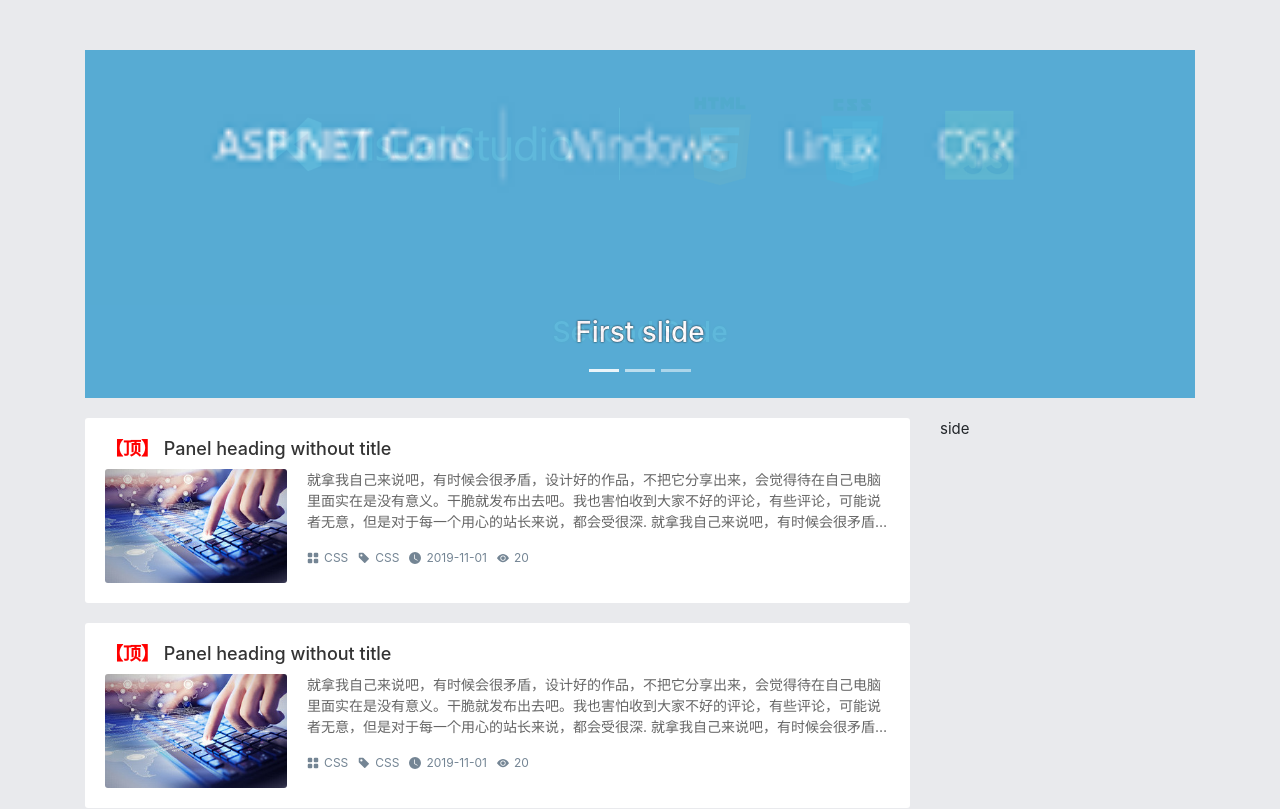
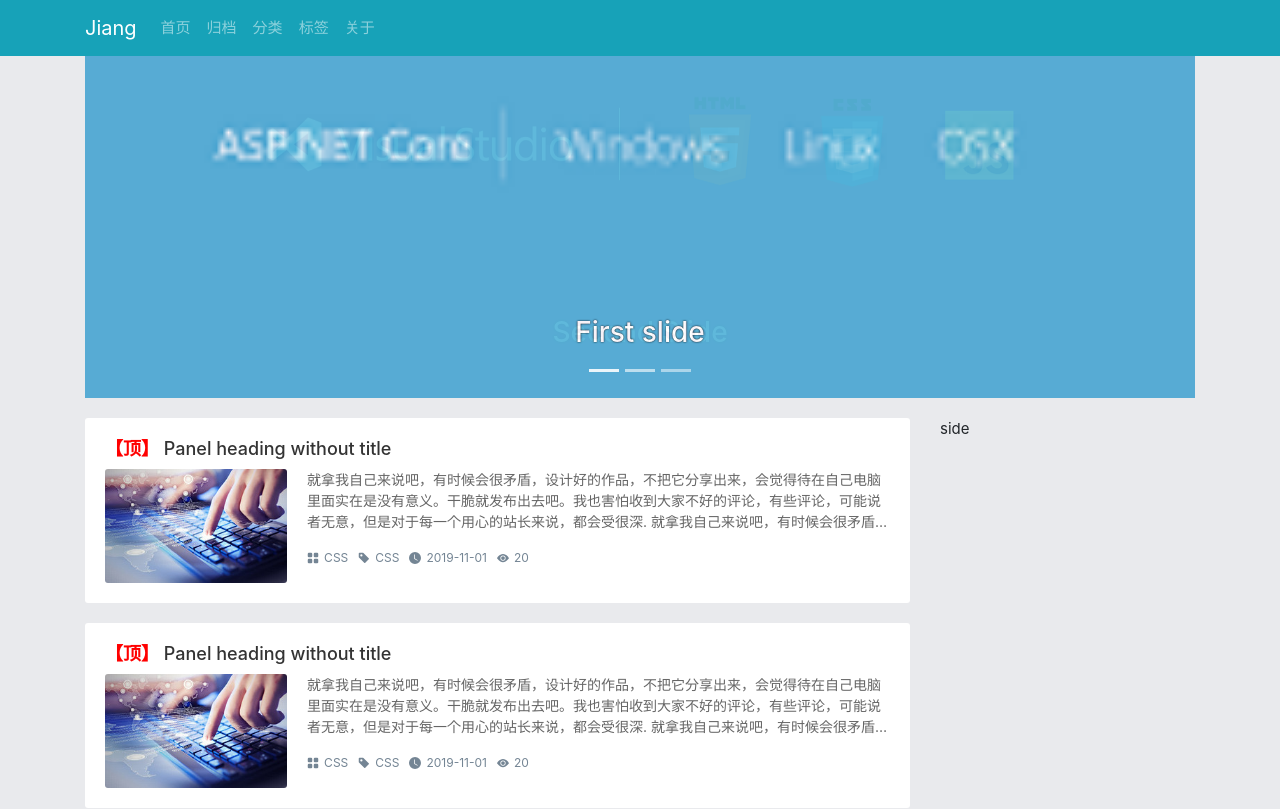
Before and after one commit to jiangkelong/blog-ssr, a Nuxt app: page / in a window 1280 px wide. Shown: the top 809 px of the page. Built offline with nearby package versions, Linux system fonts and the light colour scheme.

Commit message:
创建navbar组件

```diff
--- /dev/null
+++ b/components/Navbar.vue
@@ -0,0 +1,50 @@
+<template>
+  <div>
+    <b-navbar toggleable="lg" type="dark" fixed="top" variant="info">
+      <b-container>
+        <b-navbar-brand href="#">Jiang</b-navbar-brand>
+
+        <b-navbar-toggle target="nav-collapse"></b-navbar-toggle>
+
+        <b-collapse id="nav-collapse" is-nav>
+          <b-navbar-nav>
+            <b-nav-item href="#">首页</b-nav-item>
+            <b-nav-item href="#">归档</b-nav-item>
+            <b-nav-item href="#">分类</b-nav-item>
+            <b-nav-item href="#">标签</b-nav-item>
+            <b-nav-item href="#">关于</b-nav-item>
+          </b-navbar-nav>
+
+          <!-- Right aligned nav items -->
+          <!-- <b-navbar-nav class="ml-auto">
+          <b-nav-form>
+            <b-form-input
+              size="sm"
+              class="mr-sm-2"
+              placeholder="Search"
+            ></b-form-input>
+            <b-button size="sm" class="my-2 my-sm-0" type="submit"
+              >Search</b-button
+            >
+          </b-nav-form>
+
+          <b-nav-item-dropdown text="Lang" right>
+            <b-dropdown-item href="#">EN</b-dropdown-item>
+            <b-dropdown-item href="#">ES</b-dropdown-item>
+            <b-dropdown-item href="#">RU</b-dropdown-item>
+            <b-dropdown-item href="#">FA</b-dropdown-item>
+          </b-nav-item-dropdown>
+
+          <b-nav-item-dropdown right>
+            <template v-slot:button-content>
+              <em>User</em>
+            </template>
+            <b-dropdown-item href="#">Profile</b-dropdown-item>
+            <b-dropdown-item href="#">Sign Out</b-dropdown-item>
+          </b-nav-item-dropdown>
+        </b-navbar-nav> -->
+        </b-collapse>
+      </b-container>
+    </b-navbar>
+  </div>
+</template>
--- a/layouts/default.vue
+++ b/layouts/default.vue
@@ -1,5 +1,6 @@
 <template>
   <div>
+    <navbar />
     <b-container>
       <b-row v-if="$route.name === 'index'">
         <b-col>
@@ -36,5 +37,10 @@
   </div>
 </template>
 <script>
-export default {}
+import Navbar from '~/components/Navbar.vue'
+export default {
+  components: {
+    Navbar
+  }
+}
 </script>
--- a/nuxt.config.js
+++ b/nuxt.config.js
@@ -94,6 +94,12 @@
       'BCol',
       'BCarousel',
       'BCarouselSlide',
+      'BNavbar',
+      'BNavbarNav',
+      'BNavItem',
+      'BNavbarBrand',
+      'BNavbarToggle',
+      'BCollapse',
       'BIcon',
       'BIconTagFill',
       'BIconClockFill',
```
